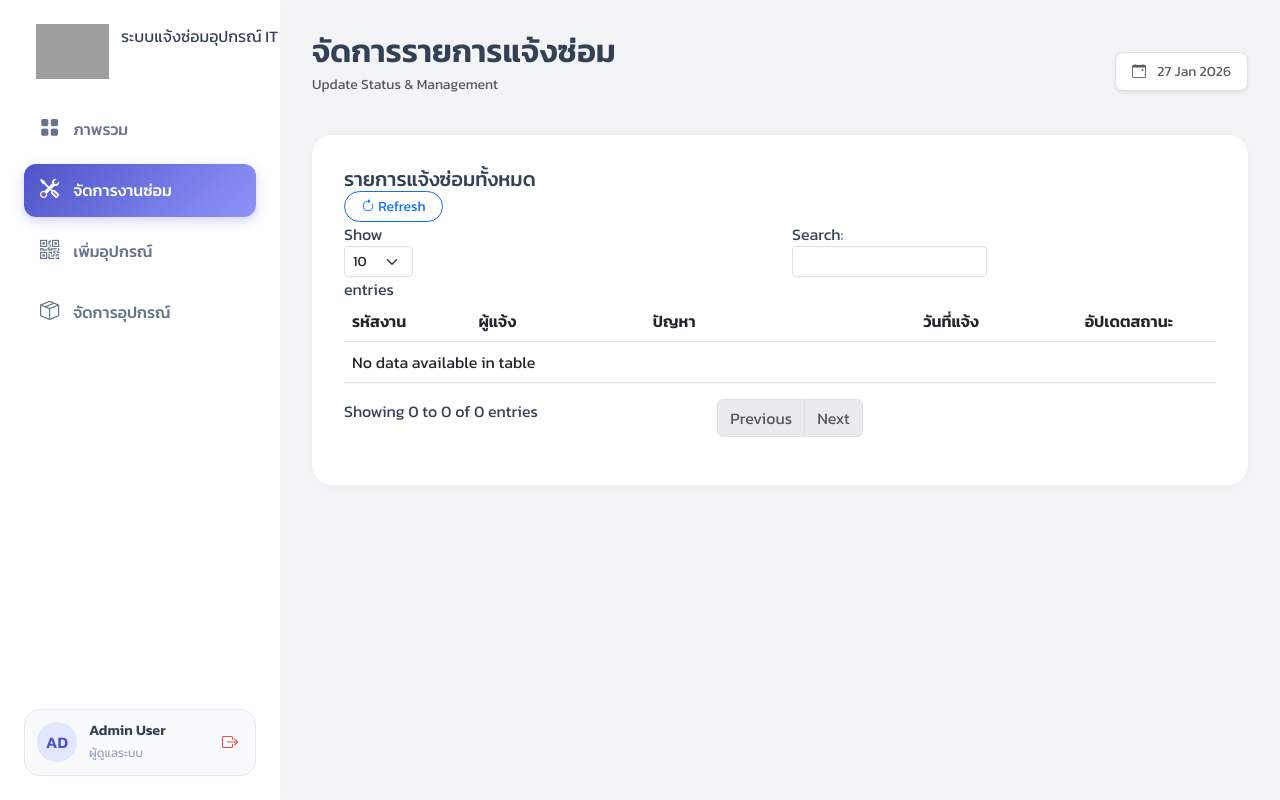
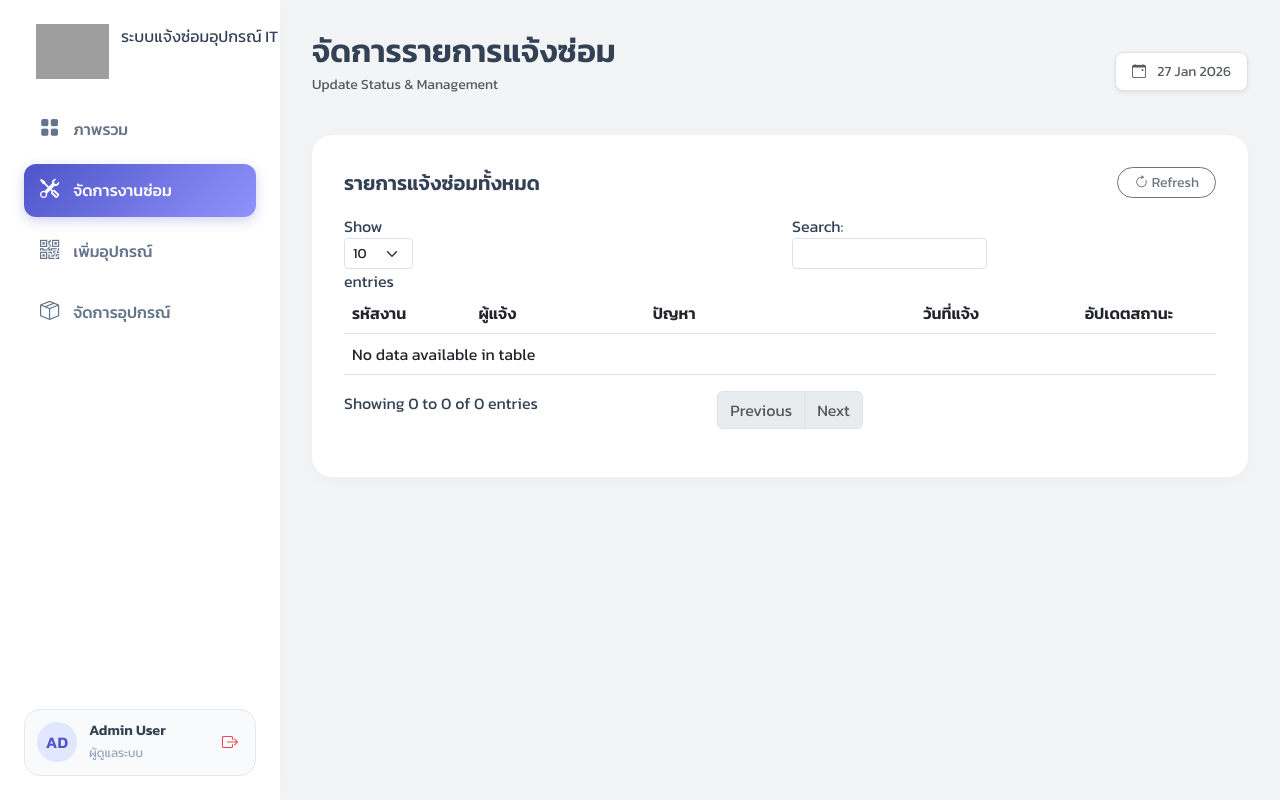
Before and after one commit to kimnapadon-05/FINAL_V2, a PHP site: page /admin/manage_repairs.php in a window 1280 px wide. Run offline with PHP 8.4, Linux system fonts and the light colour scheme; the visitor is signed in with stand-in values (Sample User, id 1); data that the repository does not hold is empty; some libraries are stand-ins or nearby versions; grey boxes are pictures that could not be loaded.

Commit message:
Project_V2

```diff
--- a/admin/manage_repairs.php
+++ b/admin/manage_repairs.php
@@ -251,9 +251,9 @@ $result = $conn->query($sql);
         </div>
 
         <div class="table-card">
-            <div class="card-header-custom">
-                <h5 class="card-title">รายการแจ้งซ่อมทั้งหมด</h5>
-                <button class="btn btn-outline-primary btn-sm rounded-pill px-3">
+            <div class="d-flex justify-content-between align-items-center mb-3">
+                <h5 class="card-title fw-bold m-0">รายการแจ้งซ่อมทั้งหมด</h5>
+                <button class="btn btn-outline-secondary btn-sm rounded-pill px-3" onclick="location.reload();">
                     <i class="bi bi-arrow-clockwise"></i> Refresh
                 </button>
             </div>
```
